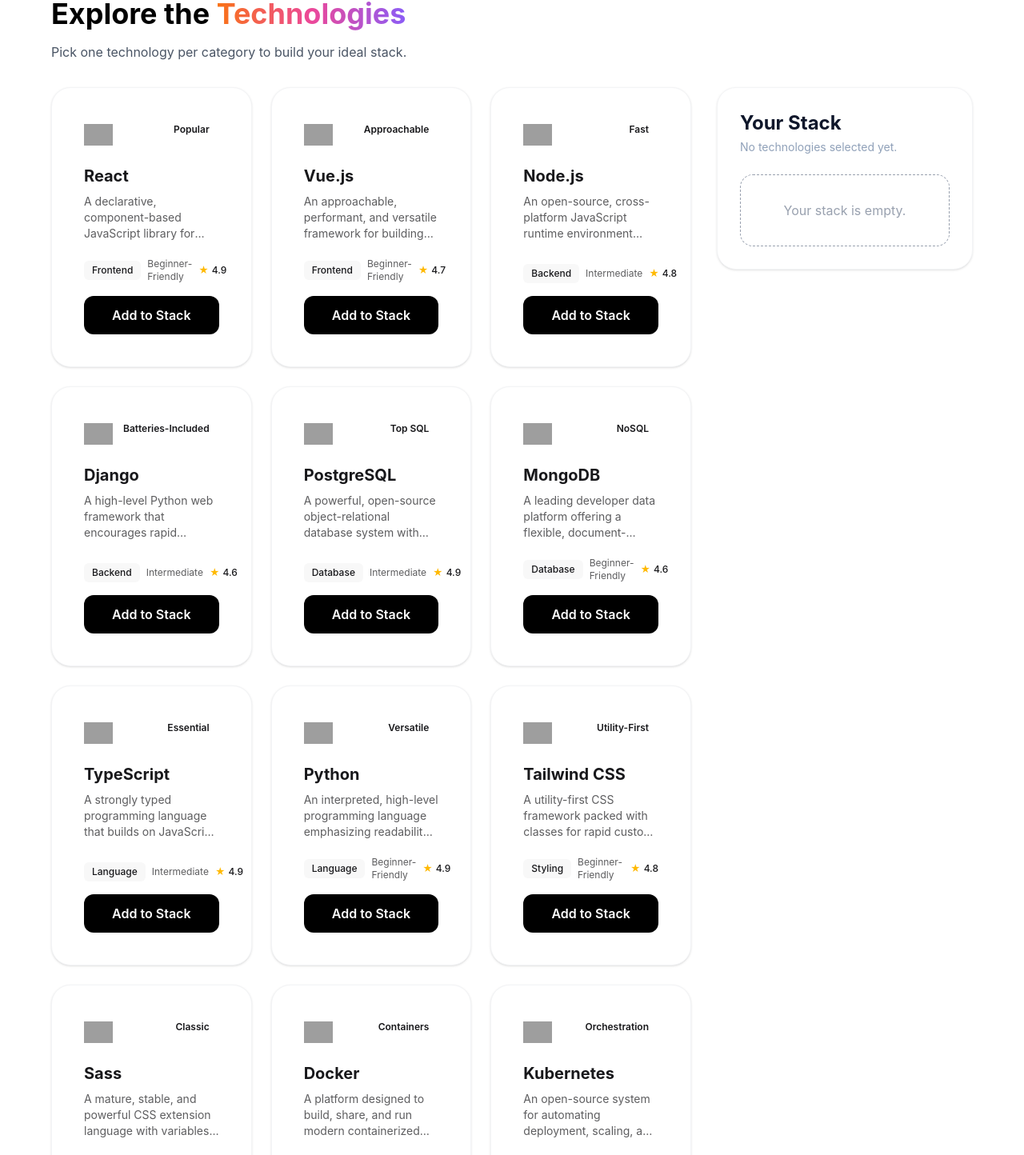
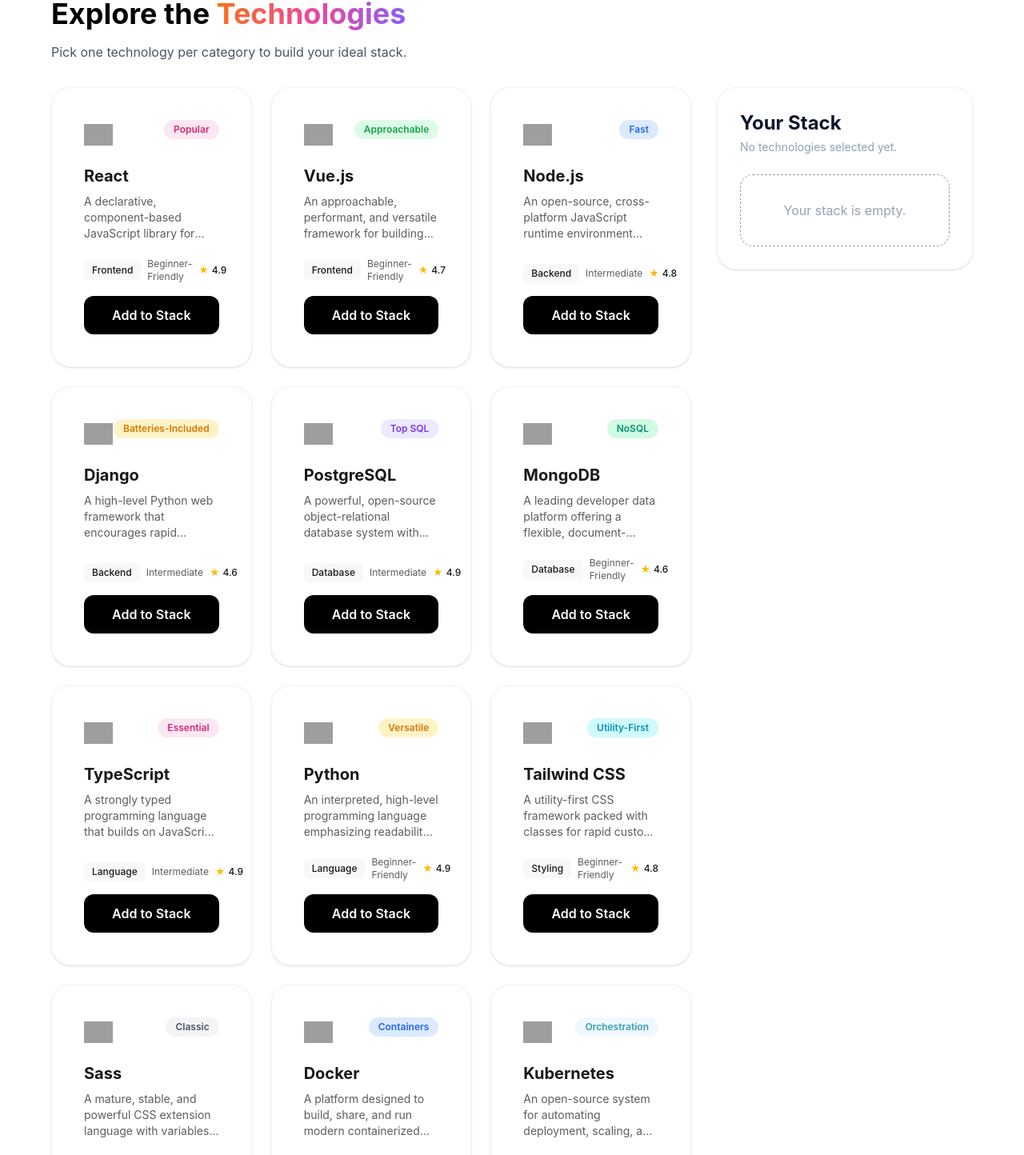
Before and after one commit to Samiha-26/DevStack, a React (Vite) app: page / in a window 1280 px wide. Shown: the part 707-2151 px from the top of the page at 80% size. Built offline with nearby package versions, Linux system fonts and the light colour scheme; grey boxes are pictures that could not be loaded.

Commit message:
Added dynamic badge colors to tech cards

```diff
--- a/src/components/techCards.tsx
+++ b/src/components/techCards.tsx
@@ -10,30 +10,41 @@ const TechCard = ({ tech, onAdd, isAdded }: techCardProps) => {
   return (
     <div
       className={`flex flex-col justify-between bg-white border rounded-3xl p-10 transition-all ${
-        isAdded ? "border-pink-500 shadow-md"
+        isAdded
+          ? "border-pink-500 shadow-md"
           : "border-gray-100 shadow-sm hover:shadow-md"
       }`}
     >
       <div className="flex items-start justify-between">
-        <img src={tech.icon} alt={`${tech.name} logo`} className="h-9 w-9 object-contain" />
-        <span className= "rounded-full px-3 py-1 text-xs font-semibold">
+        <img
+          src={tech.icon}
+          alt={`${tech.name} logo`}
+          className="h-9 w-9 object-contain"
+        />
+        <span
+          className={`rounded-full px-3 py-1 text-xs font-semibold ${tech.badgeColor}`}
+        >
           {tech.badge}
         </span>
       </div>
 
       <h3 className="mt-5 text-xl font-bold">{tech.name}</h3>
-      <p className="mt-2 text-sm text-base-content/70 line-clamp-3">{tech.description}</p>
+      <p className="mt-2 text-sm text-base-content/70 line-clamp-3">
+        {tech.description}
+      </p>
 
       <div className="mt-auto pt-5">
         <div className="flex items-center justify-between gap-2 text-xs mb-4">
-          <span className="rounded-md bg-base-200 px-2.5 py-1 font-medium">{tech.category}</span>
+          <span className="rounded-md bg-base-200 px-2.5 py-1 font-medium">
+            {tech.category}
+          </span>
           <span className="text-base-content/70">{tech.difficulty}</span>
           <span className="flex items-center gap-1 font-medium">
             <span className="text-amber-400">★</span>
             {tech.rating}
           </span>
         </div>
-       <button
+        <button
           onClick={() => onAdd(tech)}
           disabled={isAdded}
           className={`w-full rounded-xl py-3 font-semibold transition-all ${
--- a/src/index.css
+++ b/src/index.css
@@ -2,7 +2,12 @@
 @plugin "daisyui";
 
 :root {
-  --color-gradient: linear-gradient(90deg, #f97316 0%, #ec4899 50%, #8b5cf6 100%);
+  --color-gradient: linear-gradient(
+    90deg,
+    #f97316 0%,
+    #ec4899 50%,
+    #8b5cf6 100%
+  );
 }
 
 .color-gradient-bg {
@@ -14,3 +19,68 @@
   background-clip: text;
   color: transparent;
 }
+
+.badge-popular {
+  background-color: #fce7f3;
+  color: #db2777;
+}
+
+.badge-approachable {
+  background-color: #dcfce7;
+  color: #16a34a;
+}
+
+.badge-fast {
+  background-color: #dbeafe;
+  color: #2563eb;
+}
+
+.badge-batteries-included {
+  background-color: #fef3c7;
+  color: #d97706;
+}
+
+.badge-top-sql {
+  background-color: #ede9fe;
+  color: #7c3aed;
+}
+
+.badge-nosql {
+  background-color: #d1fae5;
+  color: #059669;
+}
+
+.badge-essential {
+  background-color: #fce7f3;
+  color: #db2777;
+}
+
+.badge-versatile {
+  background-color: #fef3c7;
+  color: #d97706;
+}
+
+.badge-utility-first {
+  background-color: #cffafe;
+  color: #0891b2;
+}
+
+.badge-classic {
+  background-color: #f3f4f6;
+  color: #4b5563;
+}
+
+.badge-containers {
+  background-color: #dbeafe;
+  color: #2563eb;
+}
+
+.badge-orchestration {
+  background-color: aliceblue;
+  color: rgb(52, 159, 183)
+}
+
+.badge-api-testing {
+  background-color: rgb(228, 234, 236);
+  color: #4f46e5;
+}
--- a/src/types/technologytype.ts
+++ b/src/types/technologytype.ts
@@ -6,5 +6,6 @@ export interface Itech{
     "icon": string;
     "rating": number;
     "difficulty": "Beginner-Friendly" | "Intermediate" | "Advanced";
-    "badge": string
+    "badge": string;
+     badgeColor: string;
 }
```
